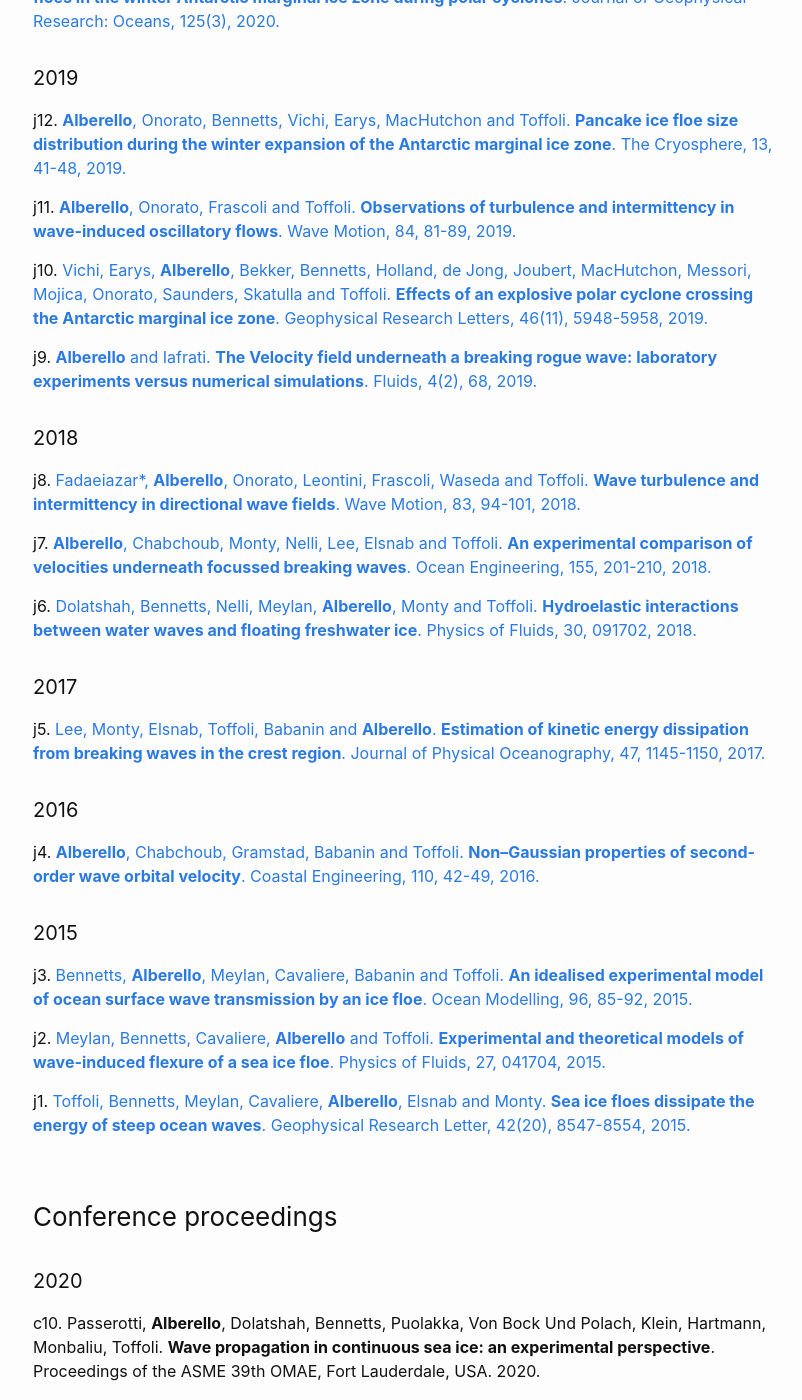
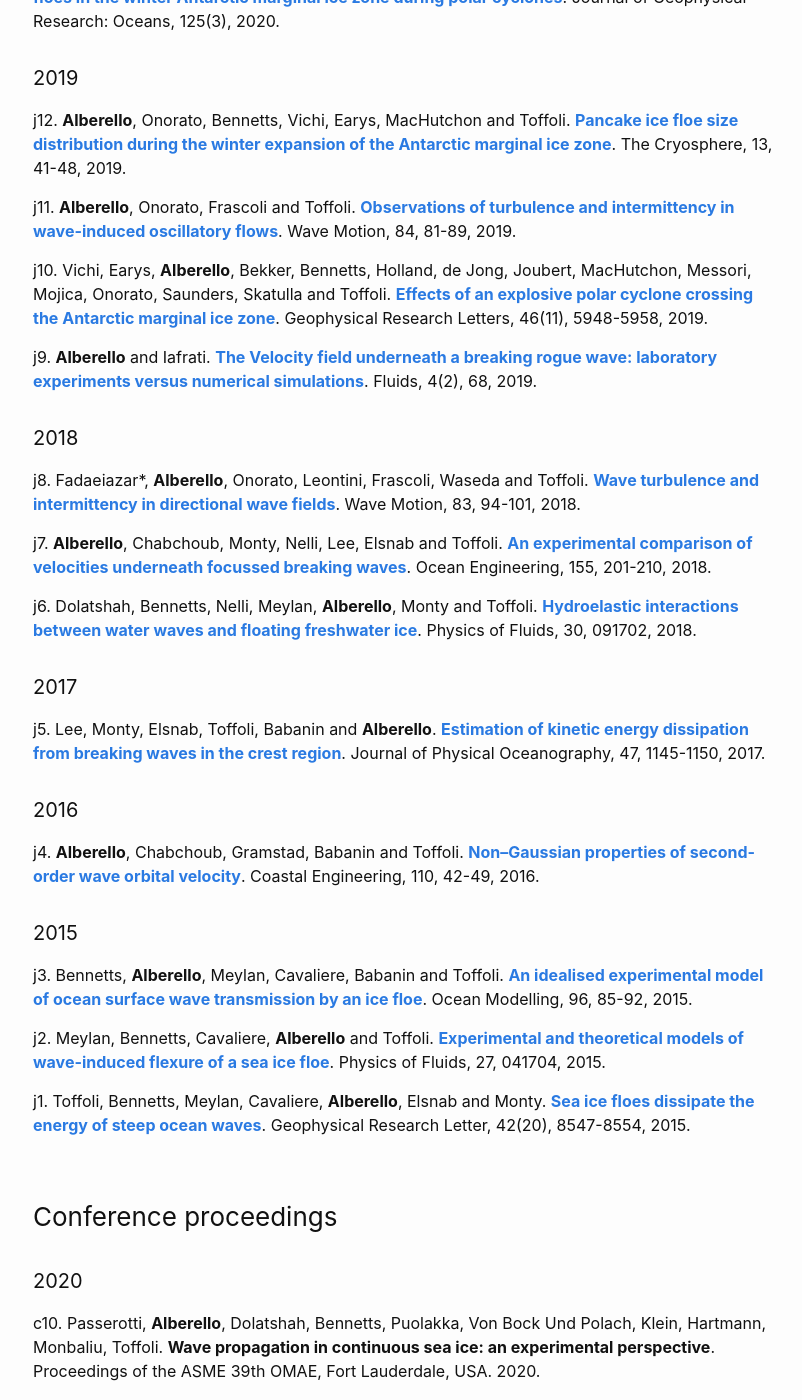
Before and after one commit to alberto-alberello/alberto-alberello.github.io, a Jekyll site: the page built from publications.md, in a window 1280 px wide and 1400 px high, scrolled down 692 px. Shown: the whole window, without its empty margins (237-1039 px from the left). Built offline with Jekyll 4.4.1, drawn with Linux system fonts in a browser that asks for light colours; some of the changed text lies outside the part shown.

Commit message:
Update publications.md

```diff
--- a/publications.md
+++ b/publications.md
@@ -13,46 +13,46 @@ permalink: /publications/
 *Denotes supervised students
 ### Journal papers
 #### Submitted
-j14. [Fadaeiazar*, Leontini, Onorato, Waseda, **Alberello** and Toffoli. __Fourier amplitude distribution and intermittency in mechanically generated surface waves__. 2020.](https://arxiv.org/pdf/2003.08666.pdf) -- [Blog](https://alberto-alberello.github.io/wave-turbulence/2020/03/23/fadaeiazar2020a_arxiv.html)
+j14. Fadaeiazar*, Leontini, Onorato, Waseda, **Alberello** and Toffoli. [__Fourier amplitude distribution and intermittency in mechanically generated surface waves__](https://arxiv.org/pdf/2003.08666.pdf). 2020. -- [Blog](https://alberto-alberello.github.io/wave-turbulence/2020/03/23/fadaeiazar2020a_arxiv.html)
 #### 2020
-j13. [**Alberello**, Bennetts, Heil, Eayrs, Vichi, MacHutchon, Onorato and Toffoli. __Drift of pancake ice floes in the winter Antarctic marginal ice zone during polar cyclones__. Journal of Geophysical Research: Oceans, 125(3), 2020.](https://agupubs.onlinelibrary.wiley.com/doi/10.1029/2019JC015418)
+j13. **Alberello**, Bennetts, Heil, Eayrs, Vichi, MacHutchon, Onorato and Toffoli. [__Drift of pancake ice floes in the winter Antarctic marginal ice zone during polar cyclones__](https://agupubs.onlinelibrary.wiley.com/doi/10.1029/2019JC015418). Journal of Geophysical Research: Oceans, 125(3), 2020.
 #### 2019
-j12. [**Alberello**, Onorato, Bennetts, Vichi, Earys, MacHutchon and Toffoli. __Pancake ice floe size distribution during the winter expansion of the Antarctic marginal ice zone__. The Cryosphere, 13, 41-48, 2019.](https://doi.org/10.5194/tc-13-41-2019)
+j12. **Alberello**, Onorato, Bennetts, Vichi, Earys, MacHutchon and Toffoli. [__Pancake ice floe size distribution during the winter expansion of the Antarctic marginal ice zone__](https://doi.org/10.5194/tc-13-41-2019). The Cryosphere, 13, 41-48, 2019.
 
-j11. [**Alberello**, Onorato, Frascoli and Toffoli. __Observations of turbulence and intermittency in wave-induced oscillatory flows__. Wave Motion, 84, 81-89, 2019.](https://doi.org/10.1016/j.wavemoti.2018.10.003)
+j11. **Alberello**, Onorato, Frascoli and Toffoli. [__Observations of turbulence and intermittency in wave-induced oscillatory flows__](https://doi.org/10.1016/j.wavemoti.2018.10.003). Wave Motion, 84, 81-89, 2019.
 
-j10. [Vichi, Earys, **Alberello**, Bekker, Bennetts, Holland, de Jong, Joubert, MacHutchon, Messori, Mojica, Onorato, Saunders, Skatulla and Toffoli. __Effects of an explosive polar cyclone crossing the Antarctic marginal ice zone__. Geophysical Research Letters, 46(11), 5948-5958, 2019.](https://doi.org/10.1029/2019GL082457)
+j10. Vichi, Earys, **Alberello**, Bekker, Bennetts, Holland, de Jong, Joubert, MacHutchon, Messori, Mojica, Onorato, Saunders, Skatulla and Toffoli. [__Effects of an explosive polar cyclone crossing the Antarctic marginal ice zone__](https://doi.org/10.1029/2019GL082457). Geophysical Research Letters, 46(11), 5948-5958, 2019.
 
-j9. [**Alberello** and Iafrati. __The Velocity field underneath a breaking rogue wave: laboratory experiments versus numerical simulations__. Fluids, 4(2), 68, 2019.](https://doi.org/10.3390/fluids4020068)
+j9. **Alberello** and Iafrati. [__The Velocity field underneath a breaking rogue wave: laboratory experiments versus numerical simulations__](https://doi.org/10.3390/fluids4020068). Fluids, 4(2), 68, 2019.
 #### 2018
-j8. [Fadaeiazar*, **Alberello**, Onorato, Leontini, Frascoli, Waseda and Toffoli. __Wave turbulence and intermittency in directional wave fields__. Wave Motion, 83, 94-101, 2018.](https://doi.org/10.1016/j.wavemoti.2018.09.002)
+j8. Fadaeiazar*, **Alberello**, Onorato, Leontini, Frascoli, Waseda and Toffoli. [__Wave turbulence and intermittency in directional wave fields__](https://doi.org/10.1016/j.wavemoti.2018.09.002). Wave Motion, 83, 94-101, 2018.
 
-j7. [**Alberello**, Chabchoub, Monty, Nelli, Lee, Elsnab and Toffoli. __An experimental comparison of velocities underneath focussed breaking waves__. Ocean Engineering, 155, 201-210, 2018.](https://doi.org/10.1016/j.oceaneng.2018.02.049)
+j7. **Alberello**, Chabchoub, Monty, Nelli, Lee, Elsnab and Toffoli. [__An experimental comparison of velocities underneath focussed breaking waves__](https://doi.org/10.1016/j.oceaneng.2018.02.049). Ocean Engineering, 155, 201-210, 2018.
 
-j6. [Dolatshah, Bennetts, Nelli, Meylan, **Alberello**, Monty and Toffoli. __Hydroelastic interactions between water waves and floating freshwater ice__. Physics of Fluids, 30, 091702, 2018.](https://doi.org/10.1063/1.5050262)
+j6. Dolatshah, Bennetts, Nelli, Meylan, **Alberello**, Monty and Toffoli. [__Hydroelastic interactions between water waves and floating freshwater ice__](https://doi.org/10.1063/1.5050262). Physics of Fluids, 30, 091702, 2018.
 #### 2017
-j5. [Lee, Monty, Elsnab, Toffoli, Babanin and **Alberello**. __Estimation of kinetic energy dissipation from breaking waves in the crest region__. Journal of Physical Oceanography, 47, 1145-1150, 2017.](https://doi.org/10.1175/JPO-D-16-0273.1)
+j5. Lee, Monty, Elsnab, Toffoli, Babanin and **Alberello**. [__Estimation of kinetic energy dissipation from breaking waves in the crest region__](https://doi.org/10.1175/JPO-D-16-0273.1). Journal of Physical Oceanography, 47, 1145-1150, 2017.
 #### 2016
-j4. [**Alberello**, Chabchoub, Gramstad, Babanin and Toffoli. __Non--Gaussian properties of second-order wave orbital velocity__. Coastal Engineering, 110, 42-49, 2016.](https://doi.org/10.1016/j.coastaleng.2016.01.001)
+j4. **Alberello**, Chabchoub, Gramstad, Babanin and Toffoli.[ __Non--Gaussian properties of second-order wave orbital velocity__](https://doi.org/10.1016/j.coastaleng.2016.01.001). Coastal Engineering, 110, 42-49, 2016.
 #### 2015
-j3. [Bennetts, **Alberello**, Meylan, Cavaliere, Babanin and Toffoli. __An idealised experimental model of ocean surface wave transmission by an ice floe__. Ocean Modelling, 96, 85-92, 2015.](https://doi.org/10.1016/j.ocemod.2015.03.001)
+j3. Bennetts, **Alberello**, Meylan, Cavaliere, Babanin and Toffoli. [__An idealised experimental model of ocean surface wave transmission by an ice floe__](https://doi.org/10.1016/j.ocemod.2015.03.001). Ocean Modelling, 96, 85-92, 2015.
 
-j2. [Meylan, Bennetts, Cavaliere, **Alberello** and Toffoli. __Experimental and theoretical models of wave-induced flexure of a sea ice floe__. Physics of Fluids, 27, 041704, 2015.](https://doi.org/10.1063/1.4916573)
+j2. Meylan, Bennetts, Cavaliere, **Alberello** and Toffoli. [__Experimental and theoretical models of wave-induced flexure of a sea ice floe__](https://doi.org/10.1063/1.4916573). Physics of Fluids, 27, 041704, 2015.
 
-j1. [Toffoli, Bennetts, Meylan, Cavaliere, **Alberello**, Elsnab and Monty. __Sea ice floes dissipate the energy of steep ocean waves__. Geophysical Research Letter, 42(20), 8547-8554, 2015.](https://doi.org/10.1002/2015GL065937)
+j1. Toffoli, Bennetts, Meylan, Cavaliere, **Alberello**, Elsnab and Monty. [__Sea ice floes dissipate the energy of steep ocean waves__](https://doi.org/10.1002/2015GL065937). Geophysical Research Letter, 42(20), 8547-8554, 2015.
 ### Conference proceedings
 #### 2020
 c10. Passerotti, **Alberello**, Dolatshah, Bennetts, Puolakka, Von Bock Und Polach, Klein, Hartmann, Monbaliu, Toffoli. __Wave propagation in continuous sea ice: an experimental perspective__. Proceedings of the ASME 39th OMAE, Fort Lauderdale, USA. 2020.
 #### 2019
-c9. [**Alberello**, Dolatshah, Nelli, Bennetts, Onorato, Toffoli. __An experimental model of wave dissipation in pancake ice__. Proceedings of the 29th ISOPE, Honolulu, Hawaii, USA. 2019.](https://www.onepetro.org/conference-paper/ISOPE-I-19-239)
+c9. **Alberello**, Dolatshah, Nelli, Bennetts, Onorato, Toffoli. [__An experimental model of wave dissipation in pancake ice__](https://www.onepetro.org/conference-paper/ISOPE-I-19-239). Proceedings of the 29th ISOPE, Honolulu, Hawaii, USA. 2019.
 
-c8. [Nelli, **Alberello**, Bennetts, Toffoli. __Experimental model of wave reflection and transmission by double floating plate__. Proceedings of the 29th ISOPE, Honolulu, Hawaii, USA. 2019.](https://onepetro.org/conference-paper/ISOPE-I-19-403)
+c8. Nelli, **Alberello**, Bennetts, Toffoli. [__Experimental model of wave reflection and transmission by double floating plate__](https://onepetro.org/conference-paper/ISOPE-I-19-403). Proceedings of the 29th ISOPE, Honolulu, Hawaii, USA. 2019.
 #### 2017
-c7. [**Alberello**, Pakodzi, Nelli, Bitner-Gregersen, and Toffoli. __Three dimensional velocity field underneath a breaking rogue wave__. Proceedings of the ASME 36th OMAE, Trondheim, Norway. 2017.](https://doi.org/10.1115/OMAE2017-61237)
+c7. **Alberello**, Pakodzi, Nelli, Bitner-Gregersen, and Toffoli. [__Three dimensional velocity field underneath a breaking rogue wave__](https://doi.org/10.1115/OMAE2017-61237). Proceedings of the ASME 36th OMAE, Trondheim, Norway. 2017.
 
-c6. [Dolatshah, Nelli, Bruneau, Bennetts, Meylan, Monty, **Alberello**, Toffoli. __Wave attenuation due to ice cover: An experimental model in a wave--ice flume__. Proceedings of the ASME 36th OMAE, Trondheim, Norway. 2017.](http://doi.org/10.1115/OMAE2017-61548)
+c6. Dolatshah, Nelli, Bruneau, Bennetts, Meylan, Monty, **Alberello**, Toffoli. [__Wave attenuation due to ice cover: An experimental model in a wave--ice flume__](http://doi.org/10.1115/OMAE2017-61548). Proceedings of the ASME 36th OMAE, Trondheim, Norway. 2017.
 #### 2016
-c5. [**Alberello**, Chabchoub, Babanin, Monty, Elsnab, Lee, Bitner-Gregersen, and Toffoli. __The velocity field underneath linear and nonlinear breaking rogue waves__. Proceedings of the ASME 35th OMAE, Busan, South Korea. 2016.](http://doi.org/10.1115/OMAE2016-54481)
+c5. **Alberello**, Chabchoub, Babanin, Monty, Elsnab, Lee, Bitner-Gregersen, and Toffoli. [__The velocity field underneath linear and nonlinear breaking rogue waves__](http://doi.org/10.1115/OMAE2016-54481). Proceedings of the ASME 35th OMAE, Busan, South Korea. 2016.
 
 c4. Iafrati, DeVita, Toffoli and **Alberello**. __Strongly nonlinear phenomena in extreme waves__. Transactions--Society of Naval Architects and Marine Engineers, Providence, Rhode Island, USA. 2016.
 #### 2015
```
